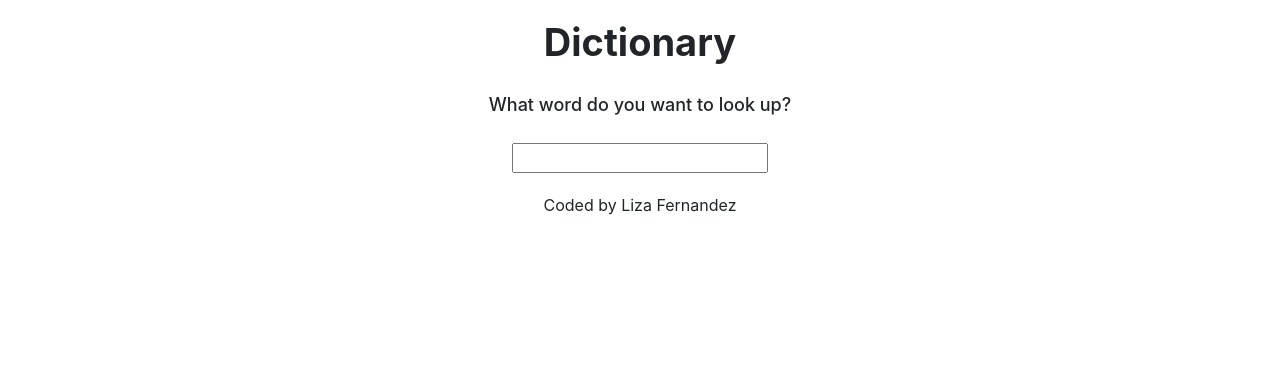
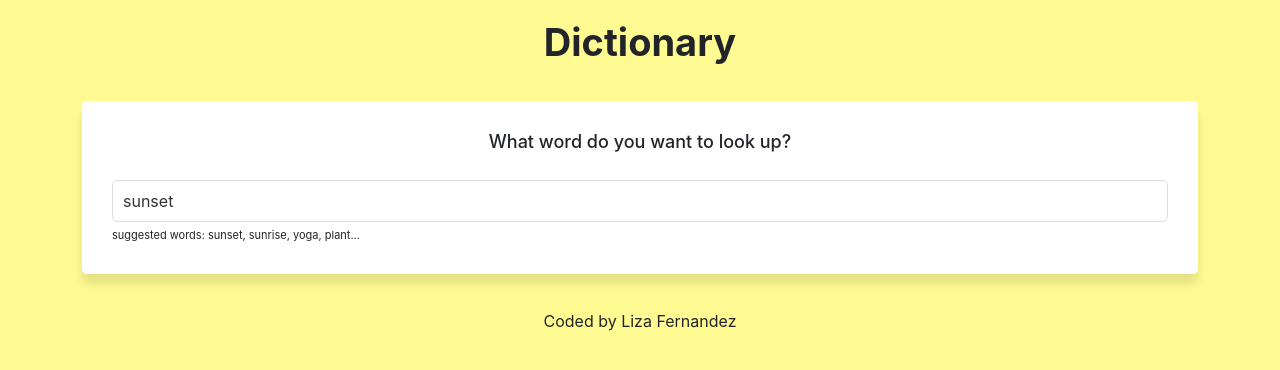
Before and after one commit to aelvanna/dictionary-app, a React (Create React App) app: page / in a window 1280 px wide. Shown: the top 370 px of the page. Built offline with nearby package versions, Linux system fonts and the light colour scheme; no server answers.

Commit message:
added styling

```diff
--- a/src/App.js
+++ b/src/App.js
@@ -9,8 +9,7 @@ function App() {
           <h1>Dictionary</h1>
         </header>
         <main>
-          <h4>What word do you want to look up?</h4>
-          <Dictionary />
+          <Dictionary defaultKeyword="sunset" />
         </main>
         <footer className="text-center">Coded by Liza Fernandez</footer>
       </div>
--- a/src/Dictionary.css
+++ b/src/Dictionary.css
@@ -3,3 +3,29 @@ h2 {
   text-transform: capitalize;
   font-weight: 700;
 }
+
+body {
+  background-color: rgb(255, 250, 146);
+}
+
+.Dictionary section {
+  max-width: 100%;
+  background: white;
+  padding: 30px;
+  margin: 15px 0;
+  border-radius: 5px;
+  box-shadow: 0 10px 10px rgb(0 0 0 / 10%);
+}
+
+.Dictionary input {
+  width: 100%;
+  border-radius: 6px;
+  padding: 8px 10px;
+  color: #333;
+  border: 1px solid #ddd;
+}
+
+.Dictionary .hint {
+  font-size: 11px;
+  margin-top: 5px;
+}
--- a/src/Dictionary.js
+++ b/src/Dictionary.js
@@ -3,33 +3,56 @@ import axios from "axios";
 import Results from "./Results";
 import "./Dictionary.css";
 
-export default function Dictionary() {
-  let [keyword, setKeyword] = useState("");
+export default function Dictionary(props) {
+  let [keyword, setKeyword] = useState(props.defaultKeyword);
   let [results, setResults] = useState(null);
+  let [loaded, setLoaded] = useState(false);
 
   function handleResponse(response) {
     setResults(response.data);
   }
 
-  function search(event) {
-    event.preventDefault();
-    alert(`Searching for the definition of ${keyword}`);
-
+  function search() {
     // Documentation: https://www.shecodes.io/learn/apis/dictionary
     let apiUrl = `https://api.shecodes.io/dictionary/v1/define?word=${keyword}&key=8teb9f1fao00b420ac25b3a87666cdf6`;
     axios.get(apiUrl).then(handleResponse);
+  }
+
+  function handleSubmit(event) {
+    event.preventDefault();
+    search();
   }
 
   function handleKeywordChange(event) {
     setKeyword(event.target.value);
   }
 
+  function load() {
+    setLoaded(true);
+    search();
+  }
+
+  if (loaded) {
     return (
       <div className="Dictionary">
-      <form className="text-center" onSubmit={search}>
-        <input type="search" onChange={handleKeywordChange} />
+        <section>
+          <h4>What word do you want to look up?</h4>
+          <form className="text-center" onSubmit={handleSubmit}>
+            <input
+              type="search"
+              onChange={handleKeywordChange}
+              defaultValue="sunset"
+            />
           </form>
+          <div className="hint">
+            suggested words: sunset, sunrise, yoga, plant...
+          </div>
+        </section>
         <Results results={results} />
       </div>
     );
+  } else {
+    load();
+    return "Loading";
   }
+}
--- /dev/null
+++ b/src/Examples.css
@@ -0,0 +1,4 @@
+.Examples {
+  opacity: 0.7;
+  font-style: italic;
+}
--- a/src/Examples.js
+++ b/src/Examples.js
@@ -1,13 +1,9 @@
 import React from "react";
+import "./Examples.css";
 
 export default function Examples(props) {
   if (props.examples) {
-    return (
-      <div className="Examples">
-        <strong>Example: </strong>
-        <em>{props.examples}</em>;
-      </div>
-    );
+    return <div className="Examples">{props.examples}</div>;
   } else {
     return null;
   }
--- /dev/null
+++ b/src/Meaning.css
@@ -0,0 +1,6 @@
+.Meaning h3 {
+  font-size: 24px;
+  line-height: 1.5;
+  font-weight: 700;
+  text-transform: uppercase;
+}
--- a/src/Meaning.js
+++ b/src/Meaning.js
@@ -1,12 +1,12 @@
 import React from "react";
-import "./Dictionary.css";
+import "./Meaning.css";
 import Synonyms from "./Synonyms";
 import Examples from "./Examples";
 
 export default function Meaning(props) {
   return (
     <div className="Meaning">
-      <h3>{props.meaning.partOfSpeech}</h3>
+      <h3 className="partOfSpeech">{props.meaning.partOfSpeech}</h3>
       <p>{props.meaning.definition}</p>
       <Examples examples={props.meaning.example} />
       <Synonyms synonyms={props.meaning.synonyms} />
--- a/src/Results.js
+++ b/src/Results.js
@@ -1,14 +1,16 @@
 import React from "react";
 import Meaning from "./Meaning";
-import "./Dictionary.css";
+import "./Results.css";
 
 export default function Results(props) {
   if (props.results) {
     return (
       <div className="Results">
+        <section>
           <h2>{props.results.word}</h2>
           <h3>{props.results.phonetic}</h3>
-        <br />
+        </section>
+        <section>
           {props.results.meanings.map(function (meaning, index) {
             return (
               <div key={index}>
@@ -16,6 +18,7 @@ export default function Results(props) {
               </div>
             );
           })}
+        </section>
       </div>
     );
   } else {
--- /dev/null
+++ b/src/Synonyms.css
@@ -0,0 +1,10 @@
+.Synonyms {
+  margin: 15px 0 0;
+  padding: 0;
+}
+
+.Synonyms li {
+  display: inline-block;
+  margin-left: 0px;
+  padding-right: 15px;
+}
--- a/src/Synonyms.js
+++ b/src/Synonyms.js
@@ -1,12 +1,12 @@
 import React from "react";
+import "./Synonyms.css";
 
 export default function Synonyms(props) {
   if (props.synonyms) {
     return (
       <ul className="Synonyms">
-        <strong>Synonyms</strong>
         {props.synonyms.map(function (synonym, index) {
-          return <li key={index}>{synonym}</li>;
+          return <li key={index}>{synonym};</li>;
         })}
       </ul>
     );
```
Also changed, not shown: src/Results.css (added). Lines whose indentation alone changed are shown as unchanged.
